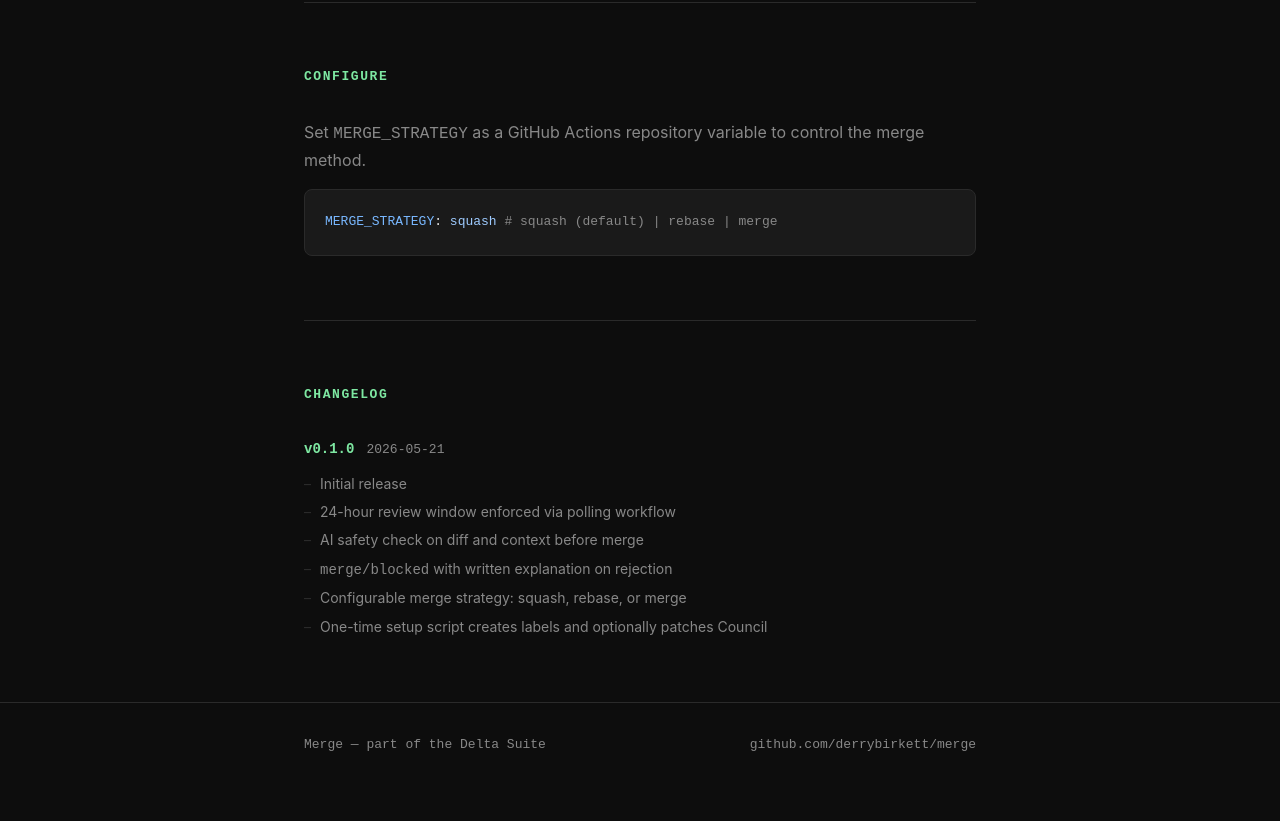
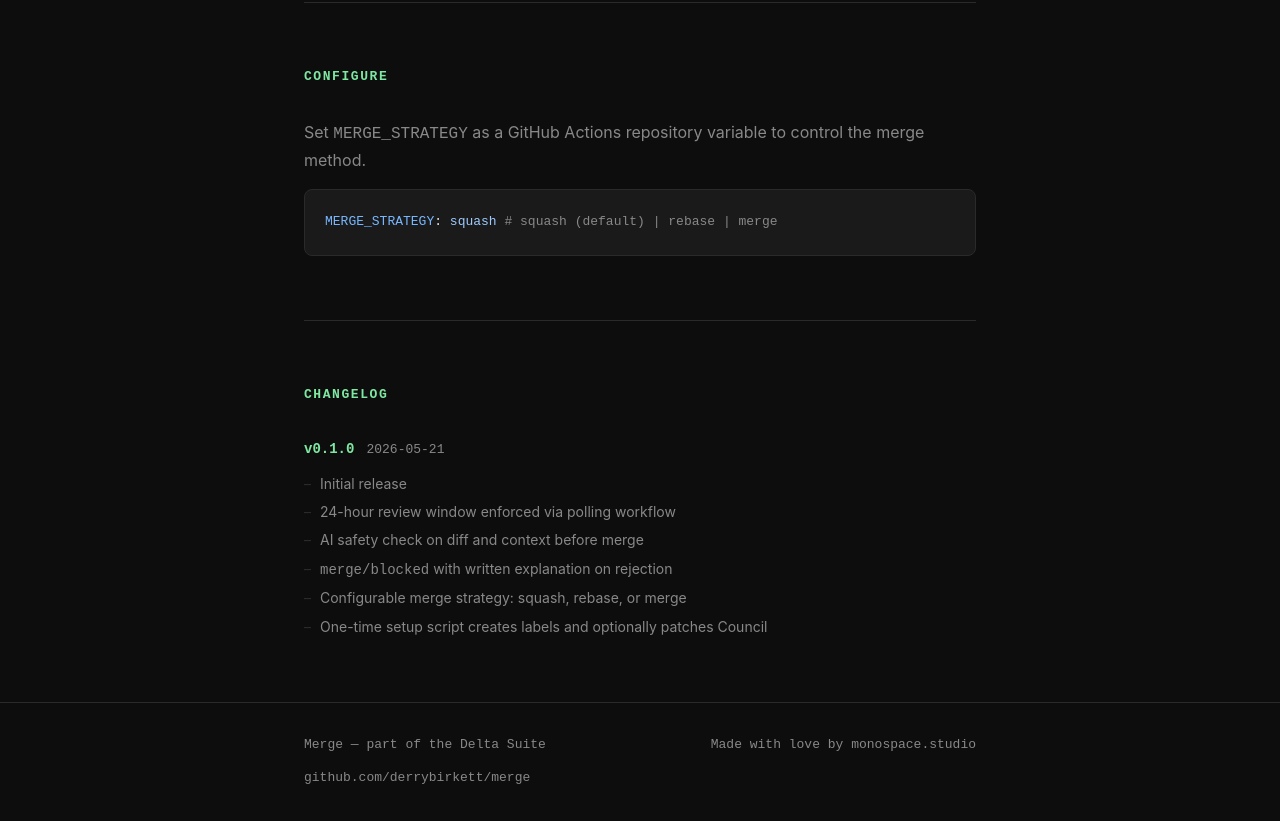
Before and after one commit to derrybirkett/merge, a plain HTML site: page docs/index.html in a window 1280 px wide. Shown: the part 1952-2773 px from the top of the page. Before the commit the page ends 2740 px from the top, so only its background shows below. Drawn offline with Linux system fonts and the light colour scheme.

Commit message:
docs: add monospace.studio footer credit
Co-Authored-By: Claude Sonnet 4.6 <noreply@anthropic.com>

```diff
--- a/docs/index.html
+++ b/docs/index.html
@@ -127,6 +127,7 @@
 <footer>
   <div class="container" style="display:flex;justify-content:space-between;align-items:center;flex-wrap:wrap;gap:12px;width:100%">
     <span>Merge — part of the <a href="https://monospace.studio/ideas/product-labs/delta-suite">Delta Suite</a></span>
+    <span>Made with love by <a href="https://monospace.studio">monospace.studio</a></span>
     <a href="https://github.com/derrybirkett/merge">github.com/derrybirkett/merge</a>
   </div>
 </footer>
```
